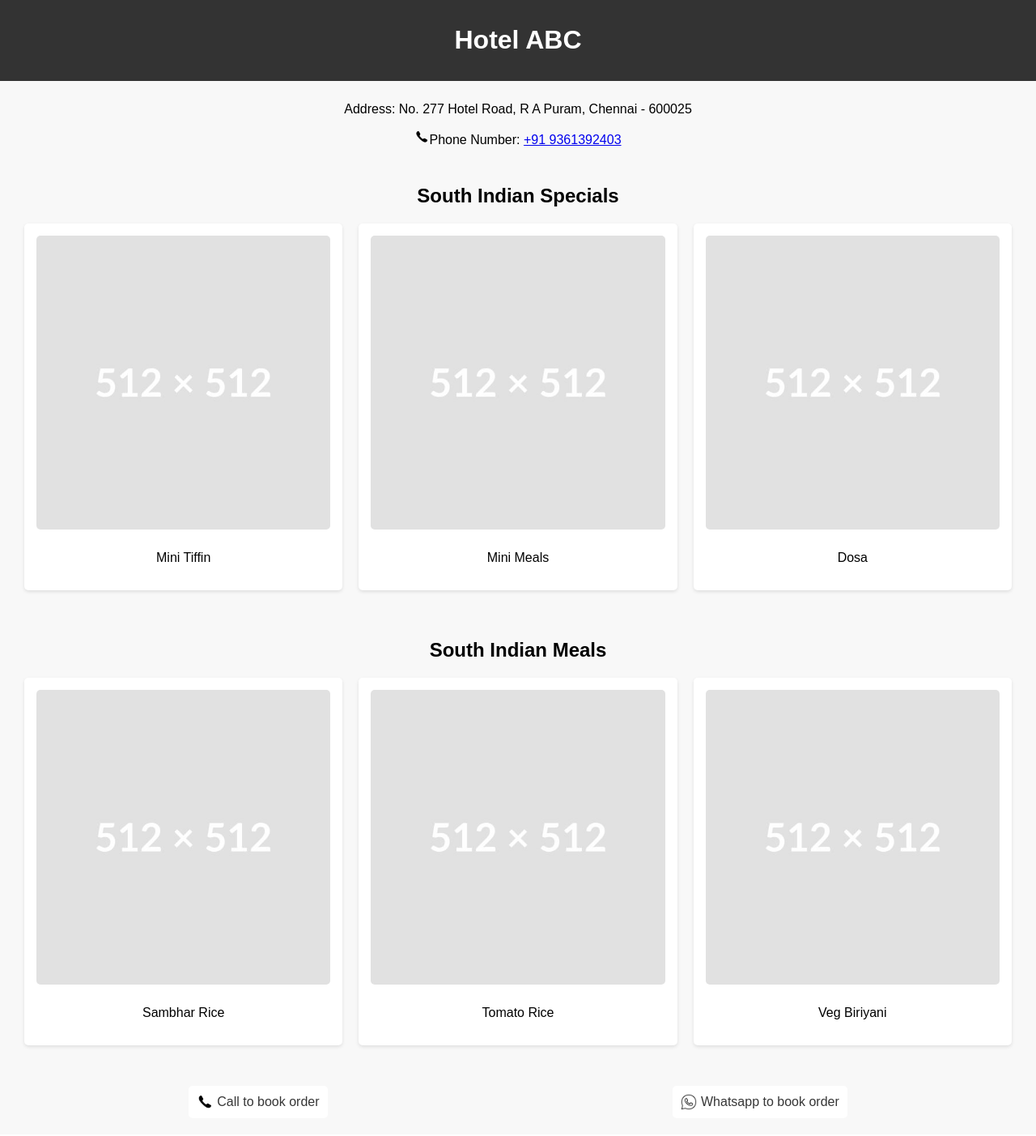
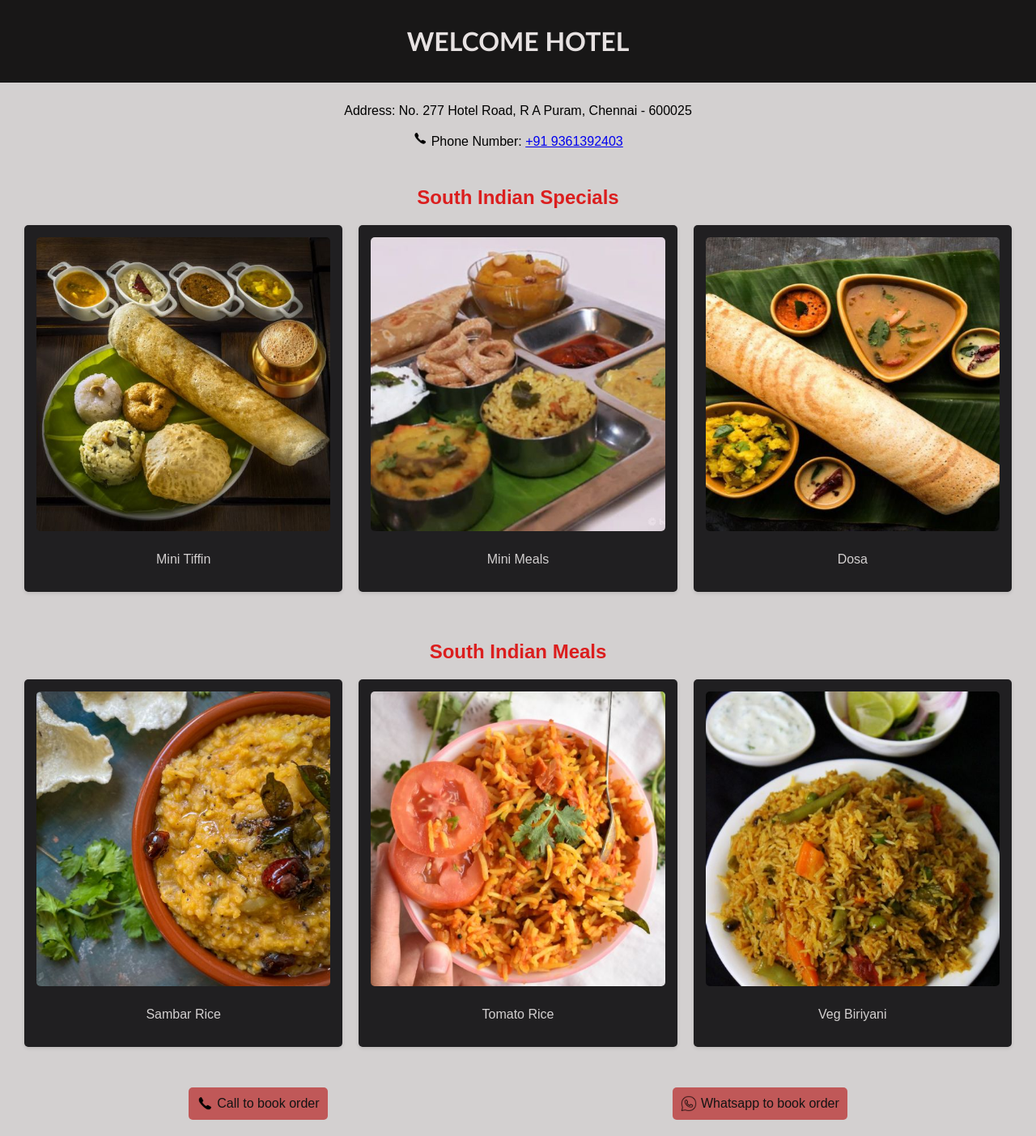
Before and after one commit to mukeshmanna/test_1, a PHP site: page / in a window 1280 px wide. Shown: the whole page at 81% size. Before the commit the page ends 1371 px from the top, so only its background shows below. Run offline with PHP 8.4, Linux system fonts and the light colour scheme.

Commit message:
hotel menu

```diff
--- a/index.html
+++ b/index.html
@@ -9,38 +9,38 @@
 <body>
 
   <header>
-    <h1>Hotel ABC</h1>
+    <h1>WELCOME HOTEL</h1>
   </header>
   <div class="address">
     <p>Address: No. 277 Hotel Road, R A Puram, Chennai - 600025</p>
-    <p><img src="assets/img/phone-icon.png" style="width: 18px; height: 18px;" alt="Phone Icon">Phone Number: <a href="tel:+919361392403">+91 9361392403</a></p>
+    <p><img src="assets/img/phone-icon.png" style="width: 18px; height: 18px;" alt="Phone Icon">&nbsp;Phone Number: <a href="tel:+919361392403">+91 9361392403</a></p>
   </div>
 
   <div class="menu">
     <div class="menu-heading">South Indian Specials</div>
     <div class="menu-item">
-      <img src="assets/img/FFFFFF.jpeg" alt="Mini Tiffin">
+      <img src="assets/img/mini_tiffin.jpg" alt="Mini Tiffin">
       <p>Mini Tiffin</p>
     </div>
     <div class="menu-item">
-      <img src="assets/img/FFFFFF.jpeg" alt="Mini Meals">
+      <img src="assets/img/mini_meal.jpg" alt="Mini Meals">
       <p>Mini Meals</p>
     </div>
     <div class="menu-item">
-      <img src="assets/img/FFFFFF.jpeg" alt="Dosa">
+      <img src="assets/img/dosa.jpg" alt="Dosa">
       <p>Dosa</p>
     </div>
     <div class="menu-heading" style="padding-top: 50px;">South Indian Meals</div>
     <div class="menu-item">
-      <img src="assets/img/FFFFFF.jpeg" alt="Sambhar Rice">
-      <p>Sambhar Rice</p>
+      <img src="assets/img/sambar_rice.jpg" alt="Sambar Rice">
+      <p>Sambar Rice</p>
     </div>
     <div class="menu-item">
-      <img src="assets/img/FFFFFF.jpeg" alt="Tomato Rice">
+      <img src="assets/img/tomato_rice.jpg" alt="Tomato Rice">
       <p>Tomato Rice</p>
     </div>
     <div class="menu-item">
-      <img src="assets/img/FFFFFF.jpeg" alt="Veg Biriyani">
+      <img src="assets/img/veg_rice.jpg" alt="Veg Biriyani">
       <p>Veg Biriyani</p>
     </div>
   </div>
--- a/style.css
+++ b/style.css
@@ -6,13 +6,14 @@ body {
     margin: 0;
     padding: 0;
     box-sizing: border-box;
-    background-color: #f8f8f8;
+    background-color: #d3d0d0;
   }
 
   header {
-    background-color: #333;
-    color: #fff;
+    background-color: #181717;
+    color: #e7e2e2;
     text-align: center;
+    font-family: 'Gill Sans', 'Gill Sans MT', Calibri, 'Trebuchet MS', sans-serif;
     padding: 10px;
   }
 
@@ -34,11 +35,12 @@ body {
     margin-bottom: 10px;
     text-align: center;
     width: 100%;
+    color: rgb(219, 30, 30);
   }
 
   .menu-item {
     flex: 1 0 300px;
-    background-color: #fff;
+    background-color: #201f21;
     padding: 15px;
     margin: 10px;
     border-radius: 5px;
@@ -48,6 +50,7 @@ body {
     flex-direction: column;
     align-items: center;
     text-align: center;
+    color: #d3d0d0;
   }
 
   .menu-item:hover {
@@ -68,8 +71,8 @@ body {
   }
 
   .cta-button {
-    background-color: #ffffff;
-    color: #363636;
+    background-color: #c05858;
+    color: #131313;
     padding: 10px;
     border: none;
     border-radius: 5px;
@@ -87,6 +90,6 @@ body {
   }
 
   .cta-button:hover {
-    background-color: #555;
+    background-color: #3d9d5d;
     color: white;
   }
```
Also changed, not shown: assets/img/dosa.jpg (added), assets/img/mini_meal.jpg (added), assets/img/mini_tiffin.jpg (added), assets/img/sambar_rice.jpg (added), assets/img/tomato_rice.jpg (added), assets/img/veg_rice.jpg (added).
